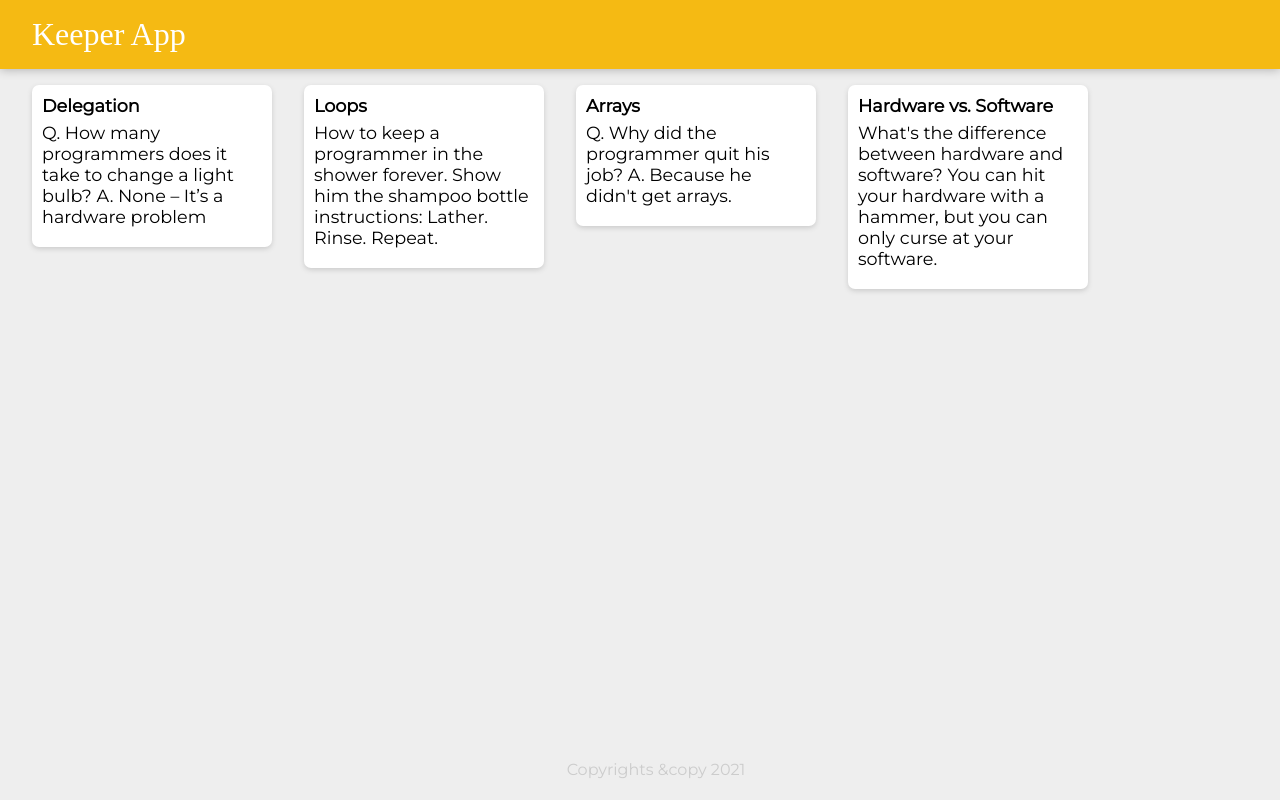
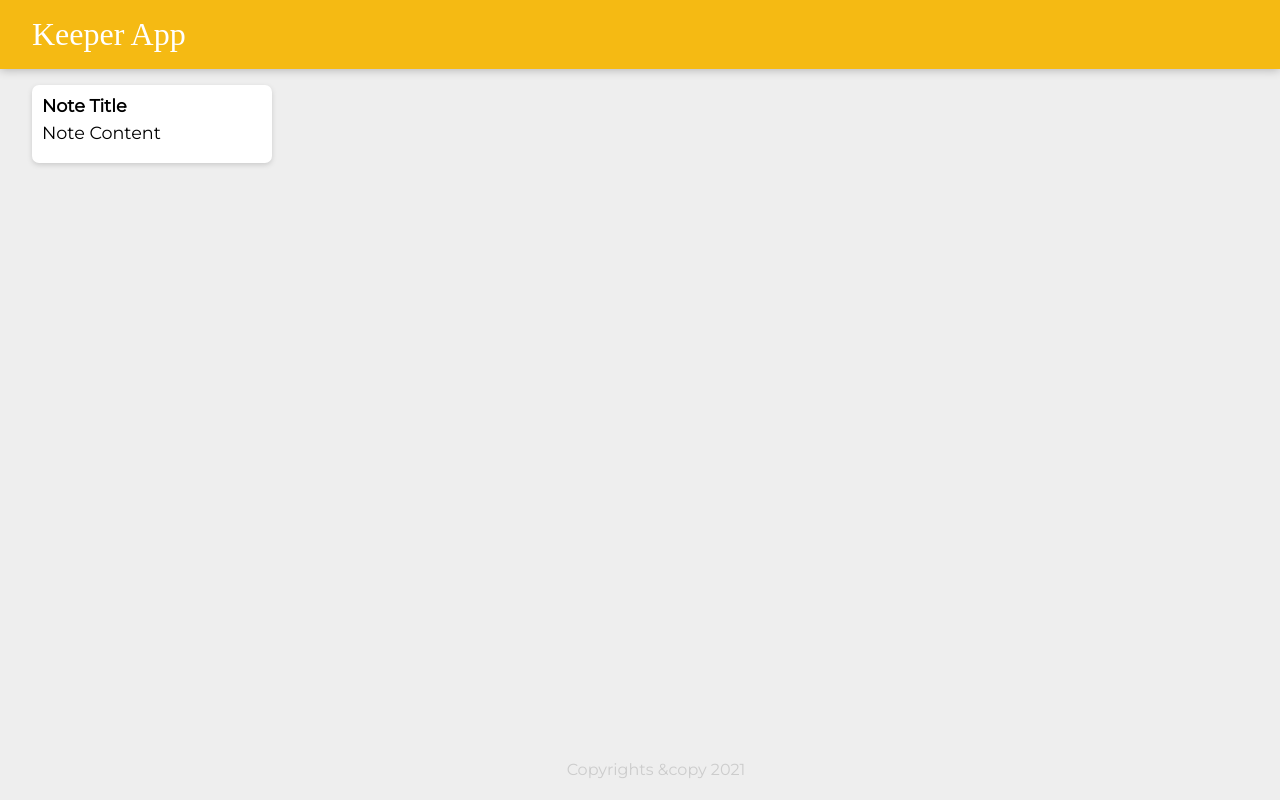
Before and after one commit to UtkarshGoel22/Keeper-App, a React (Create React App) app: page / in a window 1280 px wide. Built offline with nearby package versions, Linux system fonts and the light colour scheme; a web font is replaced by a local one.

Commit message:
Delete note.js file

```diff
--- a/src/components/App.jsx
+++ b/src/components/App.jsx
@@ -2,13 +2,12 @@ import React from 'react';
 import Header from './Header';
 import Note from './Note';
 import Footer from './Footer';
-import notes from '../notes';
 
 function App() {
     return (
         <div>
             <Header />
-            {notes.map((note) => <Note key={note.key} title={note.title} content={note.content} />)}
+            <Note key={1} title="Note Title" content="Note Content"/>
             <Footer />
         </div>
     );
--- a/src/notes.js
+++ /dev/null
@@ -1,24 +0,0 @@
-const notes = [
-    {
-      key: 1,
-      title: "Delegation",
-      content: "Q. How many programmers does it take to change a light bulb? A. None – It’s a hardware problem"
-    },
-    {
-      key: 2,
-      title: "Loops",
-      content: "How to keep a programmer in the shower forever. Show him the shampoo bottle instructions: Lather. Rinse. Repeat."
-    },
-    {
-      key: 3,
-      title: "Arrays",
-      content: "Q. Why did the programmer quit his job? A. Because he didn't get arrays."
-    },
-    {
-      key: 4,
-      title: "Hardware vs. Software",
-      content: "What's the difference between hardware and software? You can hit your hardware with a hammer, but you can only curse at your software."
-    }
-];
-
-export default notes;
```
